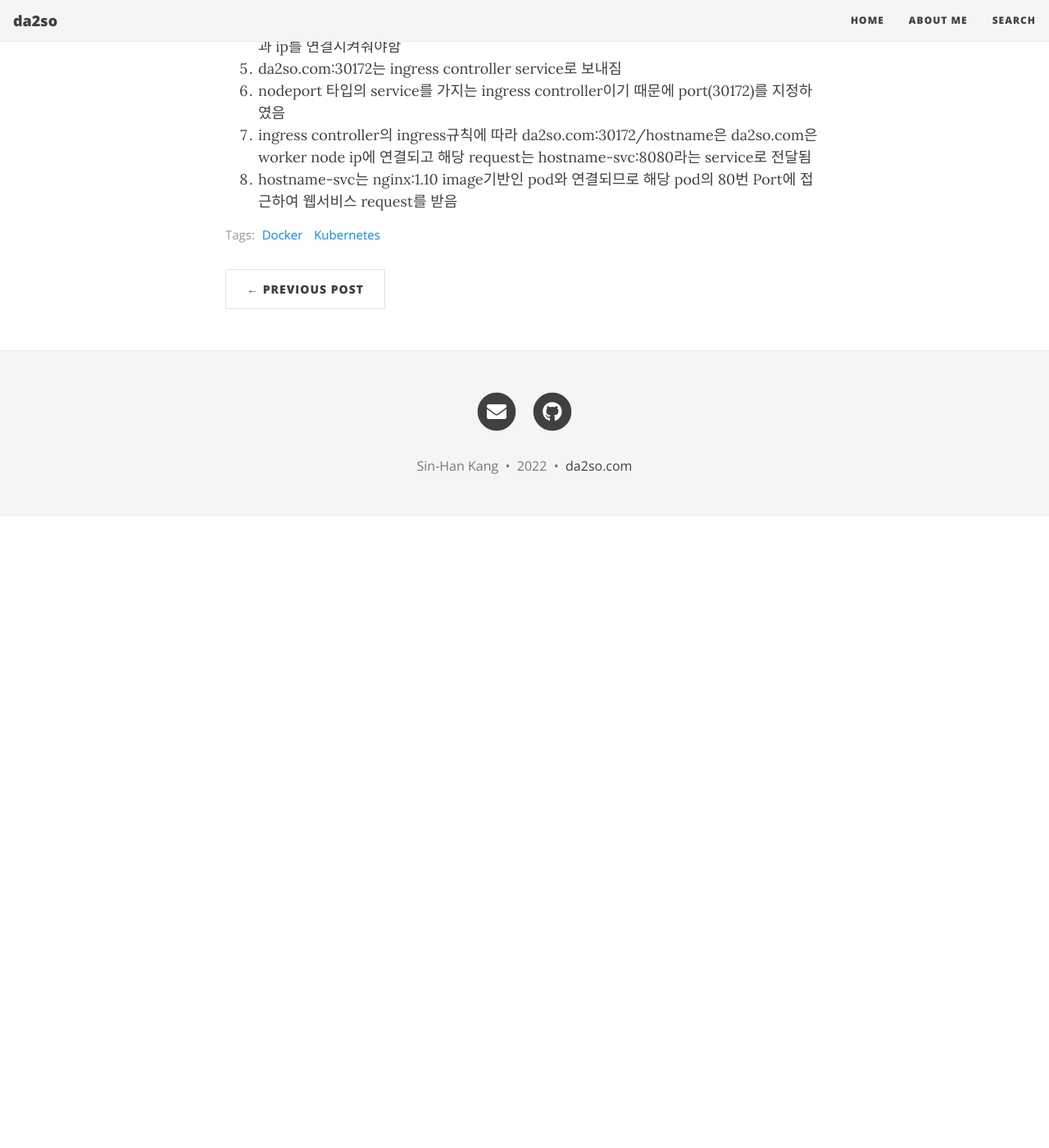
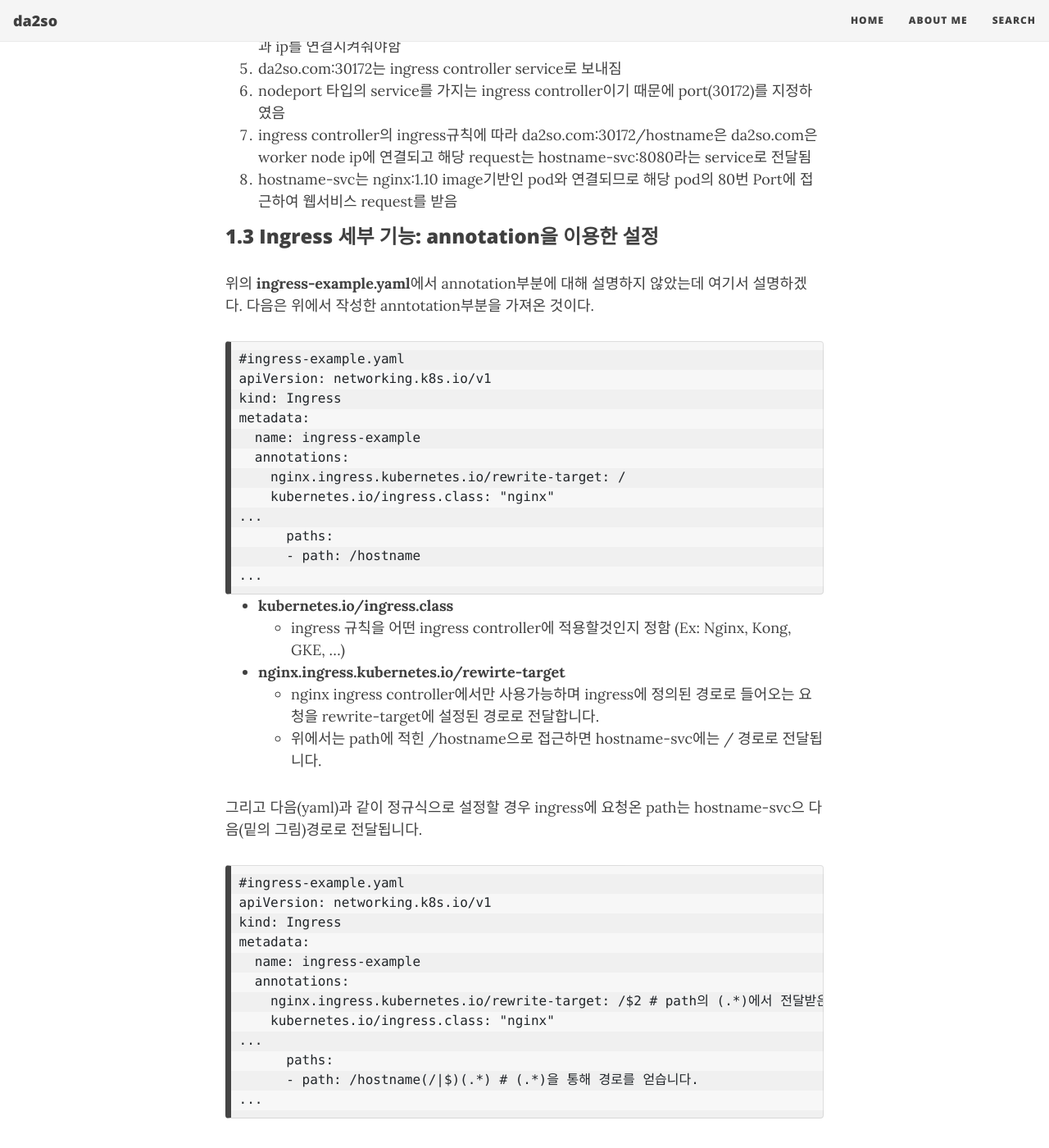
Before and after one commit to da2so/da2so.github.io, a Jekyll site: the page built from _posts/2022-01-22-Docker_Kubernetes12.md, in a window 1280 px wide and 1400 px high, scrolled down 6741 px. Shown: the whole window at 82% size. Built offline with Jekyll 4.4.1, drawn with Linux system fonts in a browser that asks for light colours; nearby versions of some CDN libraries; before the commit the page ends 7371 px from its top, so only the background shows below that; some of the changed text lies outside the part shown.

Commit message:
Update files

````diff
--- a/_posts/2022-01-22-Docker_Kubernetes12.md
+++ b/_posts/2022-01-22-Docker_Kubernetes12.md
@@ -165,3 +165,100 @@
   1. nodeport 타입의 service를 가지는 ingress controller이기 때문에 port(30172)를 지정하였음
 3. ingress controller의 ingress규칙에 따라 da2so.com:30172/hostname은 da2so.com은 worker node ip에 연결되고 해당 request는 hostname-svc:8080라는 service로 전달됨
 4. hostname-svc는 nginx:1.10 image기반인 pod와 연결되므로 해당 pod의 80번 Port에 접근하여 웹서비스 request를 받음
+
+
+### 1.3 Ingress 세부 기능: annotation을 이용한 설정
+
+
+위의 **ingress-example.yaml**에서 annotation부분에 대해 설명하지 않았는데 여기서 설명하겠다. 다음은 위에서 작성한 anntotation부분을 가져온 것이다.
+
+
+```
+#ingress-example.yaml
+apiVersion: networking.k8s.io/v1
+kind: Ingress
+metadata:
+  name: ingress-example
+  annotations:
+    nginx.ingress.kubernetes.io/rewrite-target: /
+    kubernetes.io/ingress.class: "nginx"
+...
+      paths:
+      - path: /hostname
+...
+```
+
+- **kubernetes.io/ingress.class**
+  - ingress 규칙을 어떤 ingress controller에 적용할것인지 정함 (Ex: Nginx, Kong, GKE, ...)
+- **nginx.ingress.kubernetes.io/rewirte-target**
+  - nginx ingress controller에서만 사용가능하며 ingress에 정의된 경로로 들어오는 요청을 rewrite-target에 설정된 경로로 전달합니다.
+  - 위에서는 path에 적힌 /hostname으로 접근하면 hostname-svc에는 / 경로로 전달됩니다.
+
+그리고 다음(yaml)과 같이 정규식으로 설정할 경우 ingress에 요청온 path는 hostname-svc으 다음(밑의 그림)경로로 전달됩니다.
+
+```
+#ingress-example.yaml
+apiVersion: networking.k8s.io/v1
+kind: Ingress
+metadata:
+  name: ingress-example
+  annotations:
+    nginx.ingress.kubernetes.io/rewrite-target: /$2 # path의 (.*)에서 전달받은 경로로 전달합니다.
+    kubernetes.io/ingress.class: "nginx"
+...
+      paths:
+      - path: /hostname(/|$)(.*) # (.*)을 통해 경로를 얻습니다.
+...
+```
+
+
+![1](https://da2so.github.io/assets/post_img/2022-01-22-Docker_Kubernetes12/11.png){: .mx-auto.d-block width="100%" :}
+
+
+### 1.4 Nginx ingress controller에 SSL/TLS보안 연결 적용
+
+Ingress의 장점은 ingress controller에서 편리하게 SSL/TLS 보안 연결을 설정할 수 있다는 것입니다. 즉, Ingress controlller지점에서 인증서를 적용해 두면 요청이 전달되는 application에 대해 모두 인증서 처리가능하다. 이번 글에서는 직접 서명한 루트 인증서를 통해 nginx ingress controller에 적용해보자.
+
+보안 연결에 사용할 인증서와 비밀키를 생성해보자.
+
+```
+openssl req -x509 -nodes -days 365 -newkey rsa:2048 -keyout tls.key -out tls.crt -subj "/CN=da2so.com/O=da2so"
+```
+
+tls.key라는 비밀키와 tls.crt라는 인증서가 생성되었습니다. 그리고 secret object를 다음과 같이 만든다.
+
+
+```
+ kubectl create secret tls tls-secret --key tls.key --cert tls.crt
+```
+
+그리고 이제 tls가 적용될 ingress yaml을 다음과 같이 작성한다. 그리고 해당 ingress을 생성하고 nginx ingress controller에게 요청을 보내보죠.
+
+```
+apiVersion: networking.k8s.io/v1
+kind: Ingress
+metadata:
+  name: ingress-example
+  annotations:
+    nginx.ingress.kubernetes.io/rewrite-target: /
+    kubernetes.io/ingress.class: "nginx"
+spec:
+  tls:
+  - hosts:
+    - da2so.com
+    secretName: tls-secret
+  rules:
+  - host: da2so.com
+    http:
+      paths:
+      - path: /hostname
+        pathType: Prefix
+        backend:
+          service:
+            name: hostname-svc
+            port:
+              number: 8080
+```
+
+- spec.tls.hosts: 보안 연결을 적용할 도메인 이름
+- spec.tls.secretName: 위에서 생성하였던 tls 타입의 secret 이름
````
Also changed, not shown: assets/post_img/2022-01-22-Docker_Kubernetes12/11.png (added), assets/post_img/2022-01-22-Docker_Kubernetes12/12.png (added), assets/post_img/2022-01-22-Docker_Kubernetes12/13.png (added), assets/post_img/2022-01-22-Docker_Kubernetes12/14.png (added), assets/post_img/2022-01-22-Docker_Kubernetes12/15.png (added), assets/post_img/2022-01-22-Docker_Kubernetes12/16.png (added), 1 other file.
